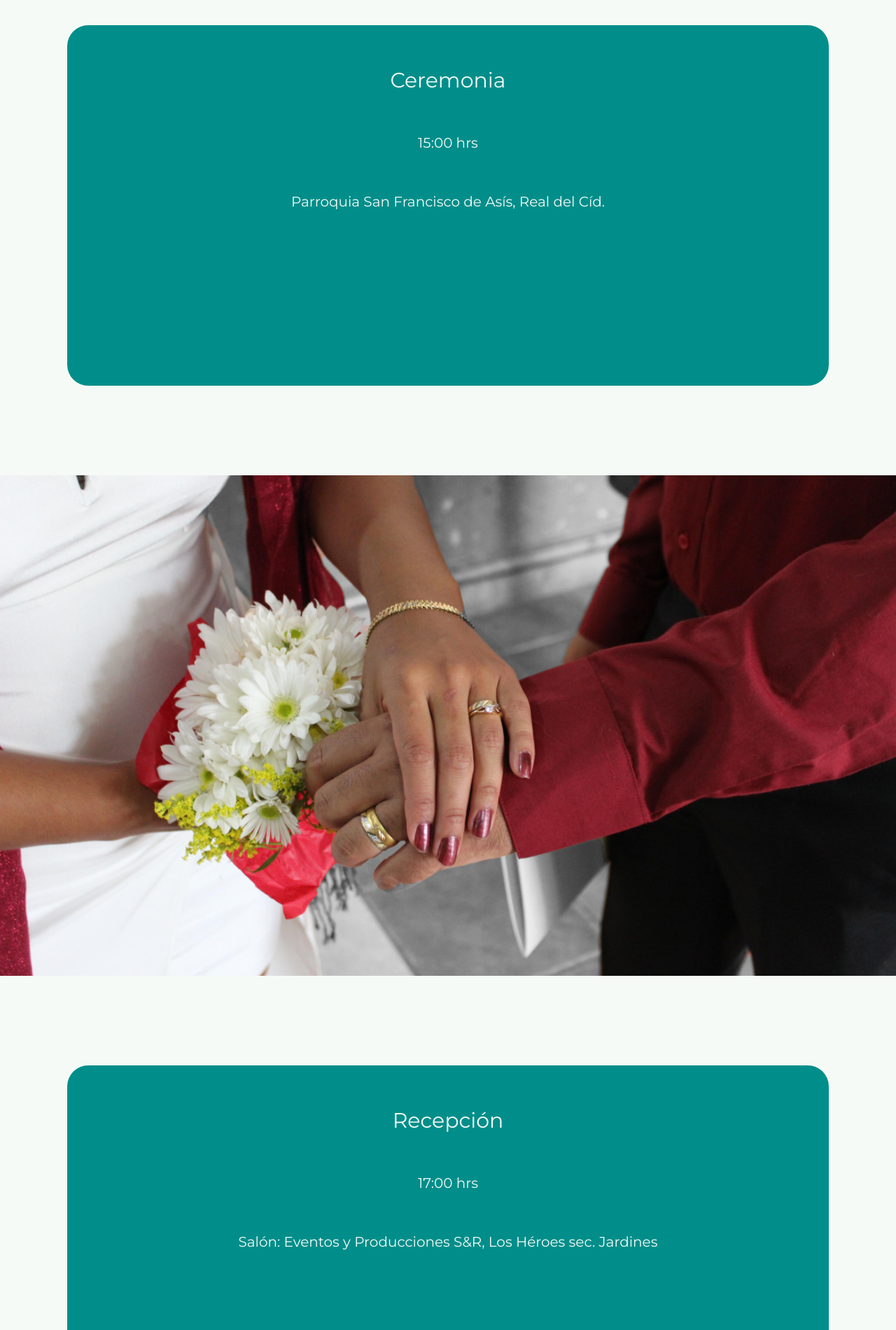
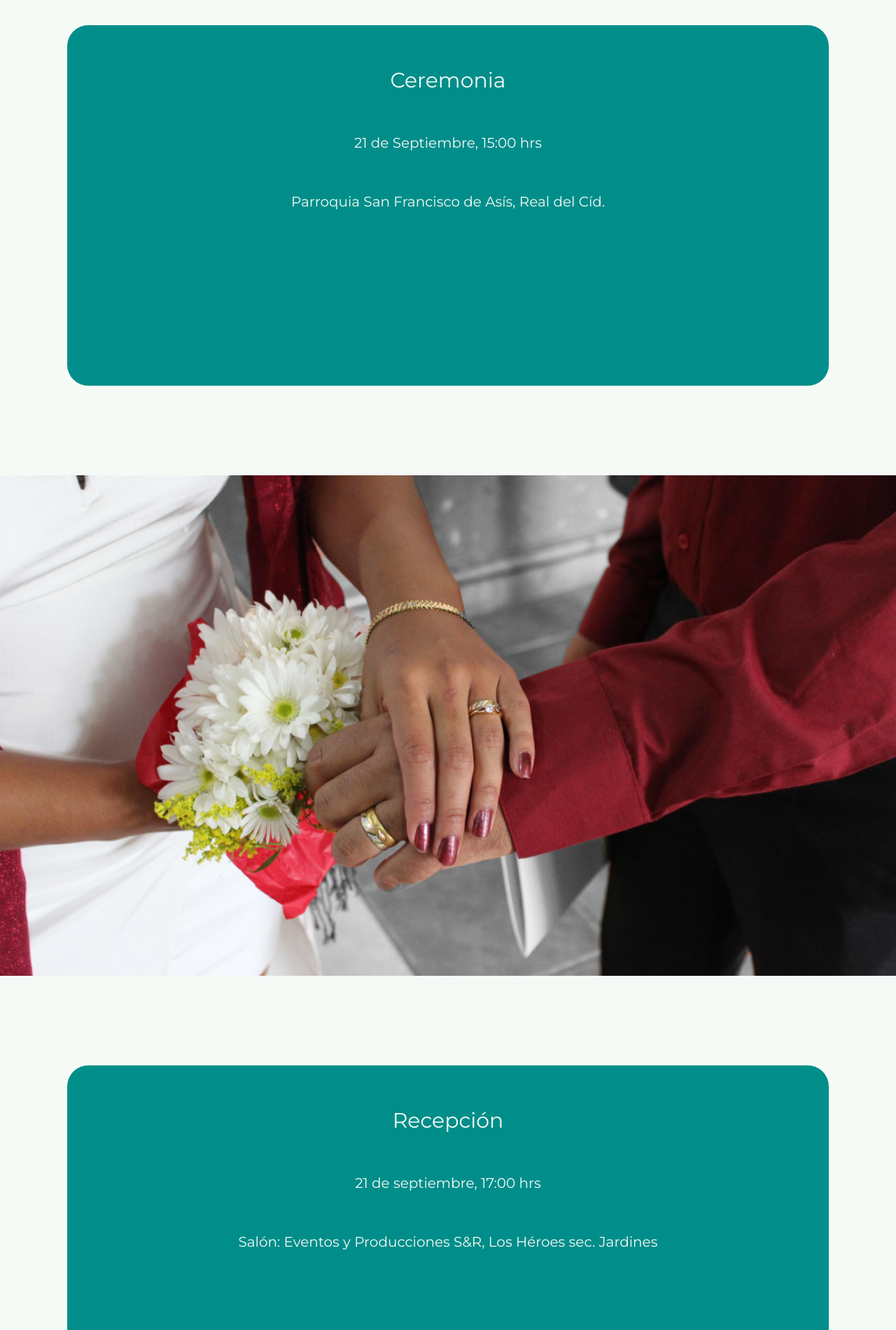
Before and after one commit to JDanielFV/boda.github.io, a plain HTML site: page index.html in a window 1280 px wide. Shown: the part 2599-4499 px from the top of the page at 70% size. Drawn offline with Linux system fonts and the light colour scheme; grey boxes are pictures that could not be loaded.

Commit message:
anexion de fecha

```diff
--- a/index.html
+++ b/index.html
@@ -34,14 +34,14 @@
         <img src="./terceraUno.png" alt="" class="terceraFoto">
         <div class="tarjetaTercera">
             <h1 class="text-container-tercera-h1">Ceremonia</h1>
-            <p class="text-container-tercera">15:00 hrs</p>
+            <p class="text-container-tercera">21 de Septiembre, 15:00 hrs</p>
             <p class="text-container-tercera">Parroquia San Francisco de Asís, Real del Cíd.</p>
             <iframe src="https://www.google.com/maps/embed?pb=!1m18!1m12!1m3!1d1878.7368982824999!2d-99.01974856590013!3d19.64978177824926!2m3!1f0!2f0!3f0!3m2!1i1024!2i768!4f13.1!3m3!1m2!1s0x85d1f20c9f2fc10b%3A0x2191f4a460ba1f64!2sParroquia%20de%20%22San%20Francisco%20de%20As%C3%ADs%22%20Real%20Del%20Cid!5e0!3m2!1ses-419!2smx!4v1722892561164!5m2!1ses-419!2smx" width="auto" height="auto" style="margin-bottom: 3dvi;border-radius: 7dvi;" allowfullscreen="" loading="lazy" referrerpolicy="no-referrer-when-downgrade"></iframe>
         </div>
         <img src="./terceraDos.png" alt="" class="terceraFoto">
         <div class="tarjetaTercera">
             <h1 class="text-container-tercera-h1">Recepción</h1>
-            <p class="text-container-tercera">17:00 hrs</p>
+            <p class="text-container-tercera">21 de septiembre, 17:00 hrs</p>
             <p class="text-container-tercera">Salón: Eventos y Producciones S&R, Los Héroes sec. Jardines</p>
             <iframe src="https://www.google.com/maps/embed?pb=!1m17!1m12!1m3!1d3757.7164474463098!2d-99.0457138247804!3d19.6394166816847!2m3!1f0!2f0!3f0!3m2!1i1024!2i768!4f13.1!3m2!1m1!2zMTnCsDM4JzIxLjkiTiA5OcKwMDInMzUuMyJX!5e0!3m2!1ses-419!2smx!4v1722893126595!5m2!1ses-419!2smx" width="auto" height="auto" style="margin-bottom: 3dvi;border-radius: 7dvi;" allowfullscreen="" loading="lazy" referrerpolicy="no-referrer-when-downgrade"></iframe>        </div>
     </section>
```
